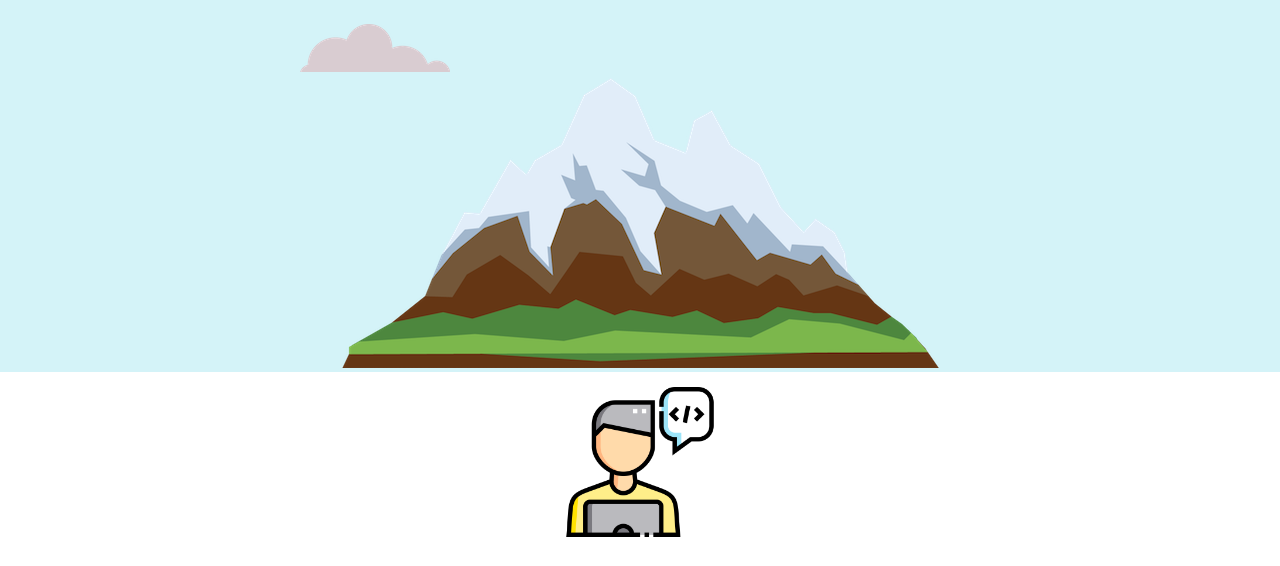
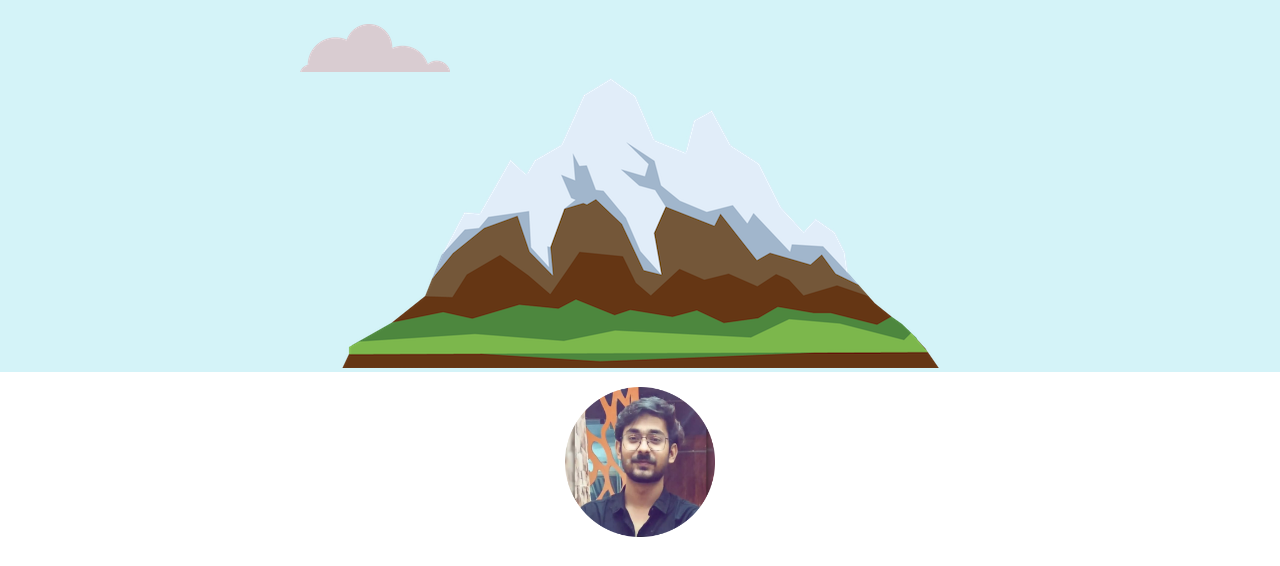
Before and after one commit to anuragsinha03/portfoliowebsite, a plain HTML site: page index.html in a window 1280 px wide. Shown: the part 386-952 px from the top of the page. Drawn offline with Linux system fonts and the light colour scheme.

Commit message:
Update index.html

```diff
--- a/index.html
+++ b/index.html
@@ -22,7 +22,7 @@
 
     <div class="middle-container">
         <div class="profile">
-          <img class="anurag-pic" src="programmer.png" alt="">
+          <img class="anurag-pic" src="anuragcircle.png" alt="">
           <h2>Hello There!</h2>
           <p>I am an Android and Web Developer. I like coffee and brownies. </p>
         </div>
```
